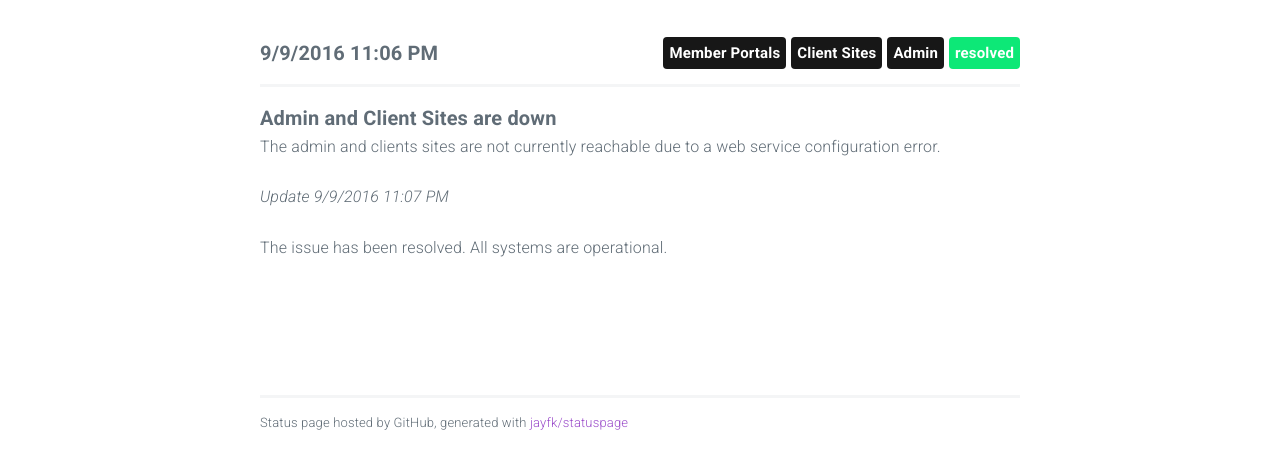
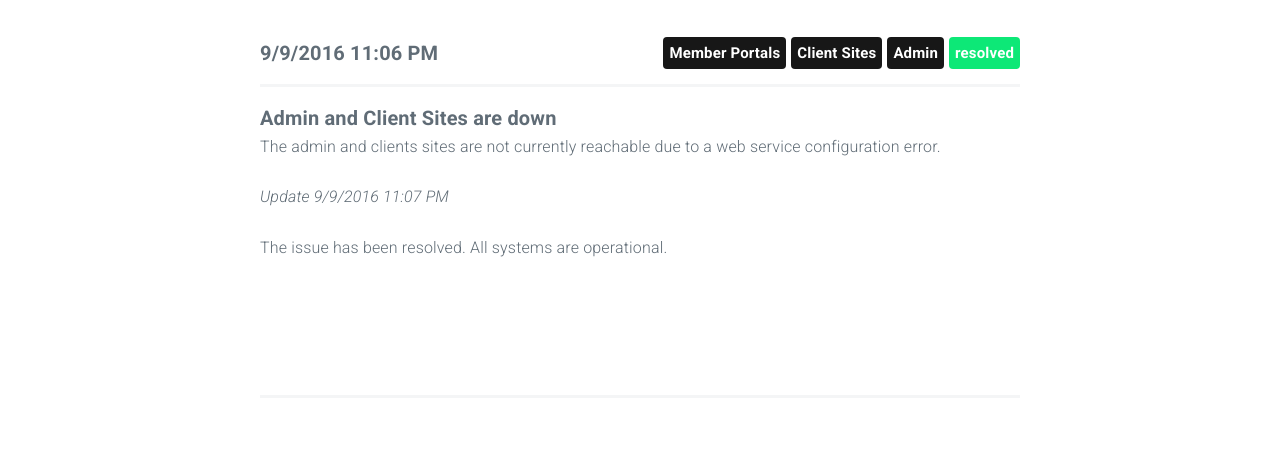
Before and after one commit to codyaray/buka-statuspage, a plain HTML site: page index.html in a window 1280 px wide. Shown: the part 536-995 px from the top of the page. After the commit the page ends 959 px from the top, so only its background shows below. Drawn offline with nearby package versions, Linux system fonts and the light colour scheme; no server answers.

Commit message:
update index

```diff
--- a/index.html
+++ b/index.html
@@ -86,7 +86,7 @@
 			<footer class="footer">
 				<section class="container">
 					<hr/>
-					<p>Status page hosted by GitHub, generated with <a href='https://github.com/jayfk/statuspage'>jayfk/statuspage</a></p>
+					<p></p>
 				</section>
 			</footer>
 
```
